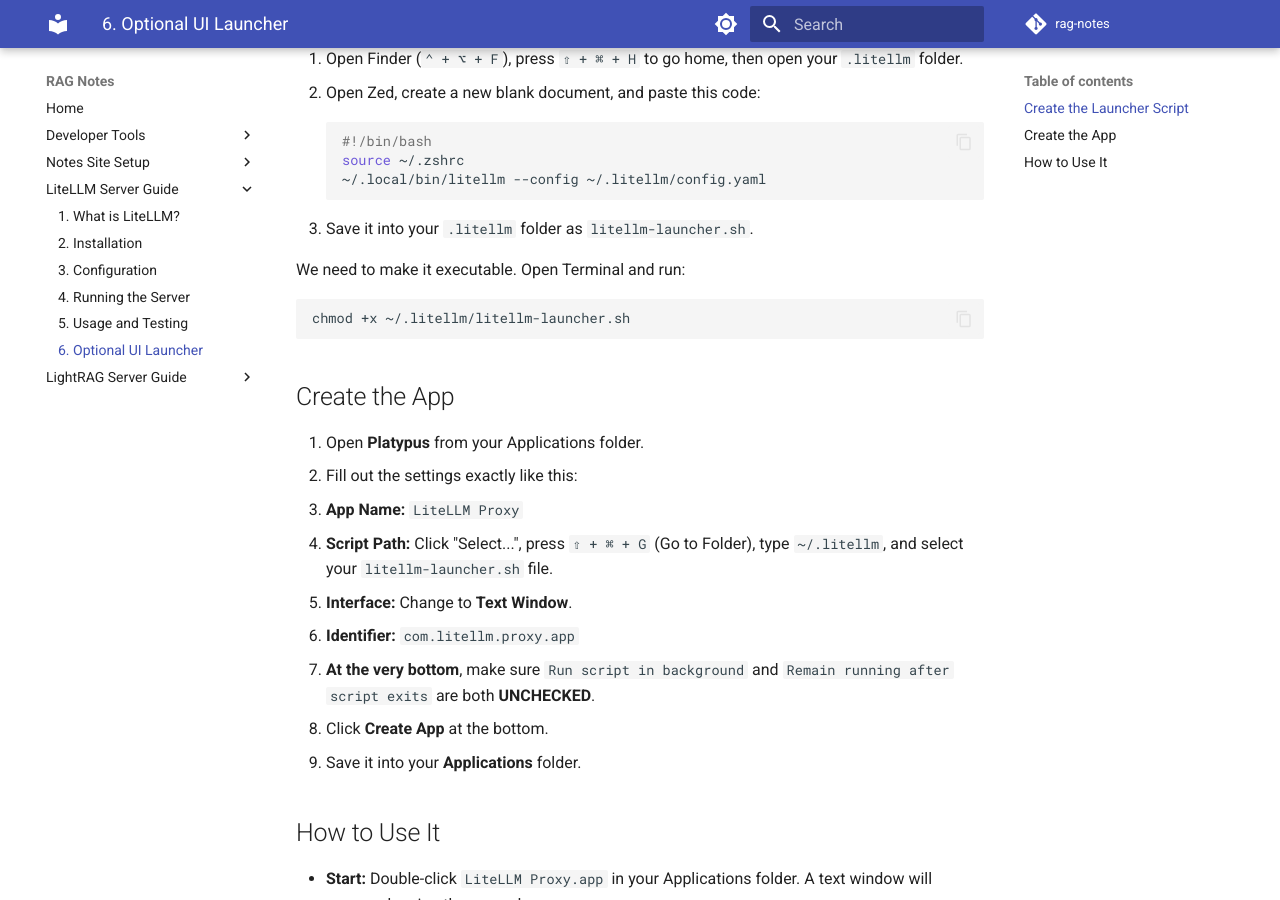
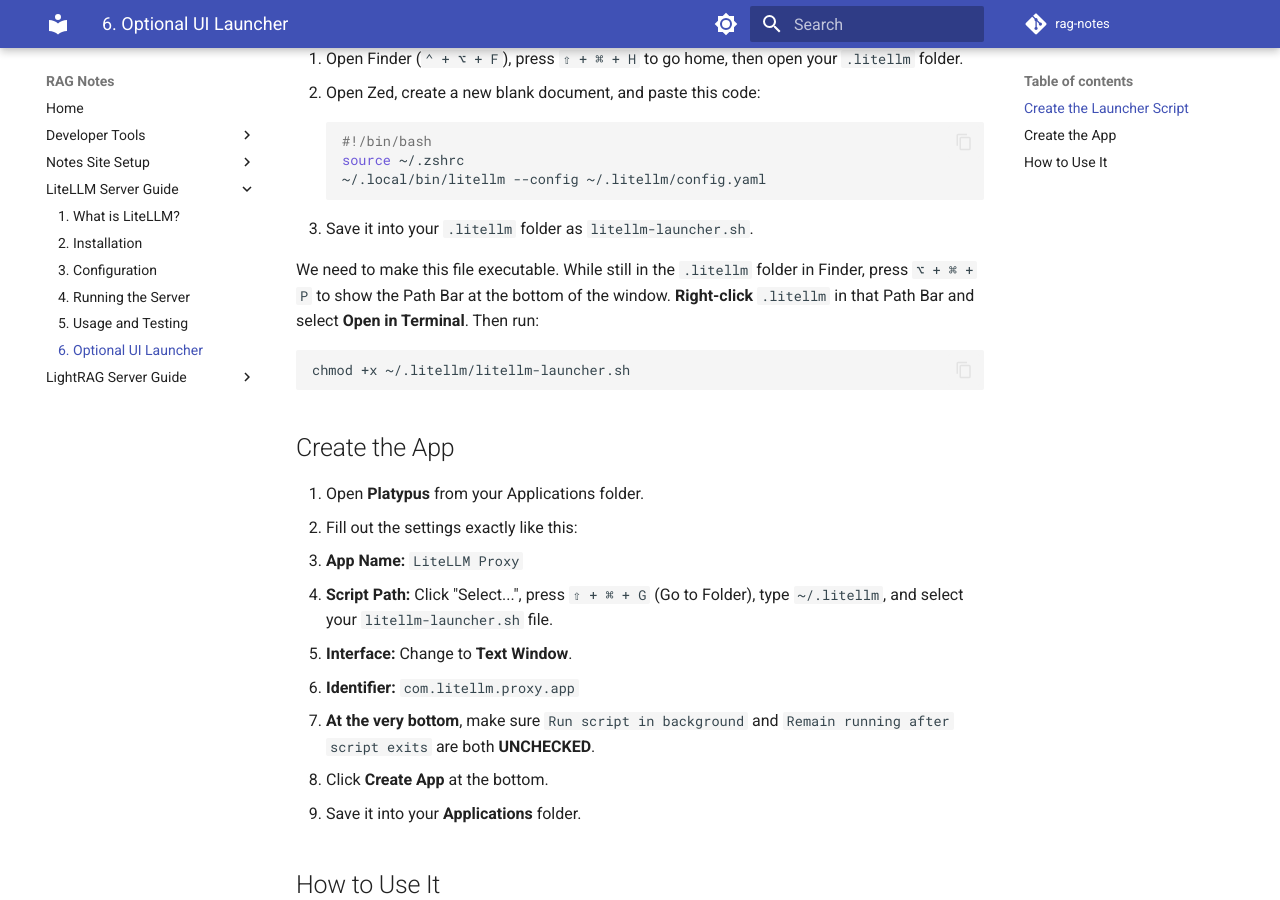
Before and after one commit to kbhatiya999/rag-notes, an MkDocs documentation site: the page built from docs/litellm/6-optional-ui-launcher.md, in a window 1280 px wide and 900 px high, scrolled down 317 px. Built offline with MkDocs 1.6.1 and Material for MkDocs 9.7.7, drawn with Linux system fonts in a browser that asks for light colours; comment, search, counter and statistics services are not loaded.

Commit message:
Added Path Bar shortcut to Homepage and clarified its use for script execution

````diff
--- a/docs/litellm/6-optional-ui-launcher.md
+++ b/docs/litellm/6-optional-ui-launcher.md
@@ -15,7 +15,7 @@
    ```
 3. Save it into your `.litellm` folder as `litellm-launcher.sh`.
 
-We need to make it executable. Open Terminal and run:
+We need to make this file executable. While still in the `.litellm` folder in Finder, press `⌥ + ⌘ + P` to show the Path Bar at the bottom of the window. **Right-click** `.litellm` in that Path Bar and select **Open in Terminal**. Then run:
    ```bash
    chmod +x ~/.litellm/litellm-launcher.sh
    ```
````
Also changed, not shown: docs/index.md (+1 -0 lines).
